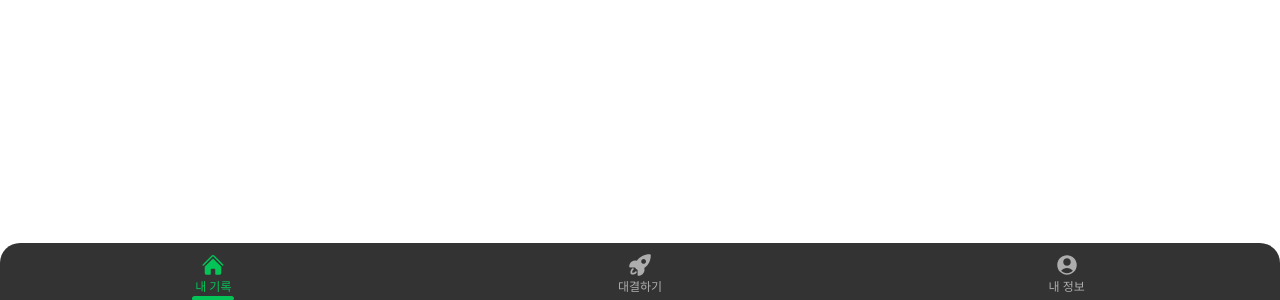
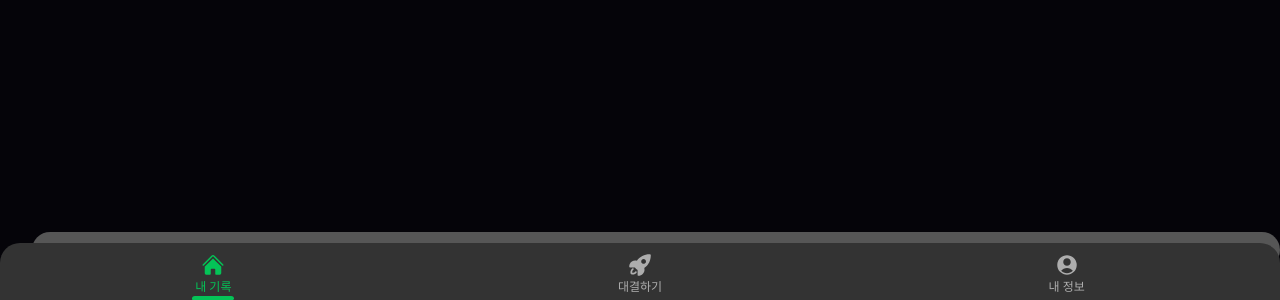
Before and after one commit to raon-code/apptitude-client, a React (Create React App) app: page / in a window 1280 px wide. Shown: the part 500-800 px from the top of the page. Built offline with nearby package versions, Linux system fonts and the light colour scheme.

Commit message:
[refactor] 메인화면 화면명 변경

```diff
--- /dev/null
+++ b/src/pages/Main.jsx
@@ -0,0 +1,43 @@
+import styled from 'styled-components';
+import { useState } from 'react';
+import Button from '../components/Button';
+import Modal from '../components/Modal';
+import Nav from '../components/Nav';
+
+const MainWrap = styled.div`
+  width: 100vw;
+  height: 100vh;
+  background-color: #050409;
+  padding: 64px 16px 0;
+  border: none;
+  display: flex;
+  flex-direction: column;
+`;
+
+export default function Main() {
+  const [modalOpen, setModalOpen] = useState(false);
+  const [status, setStatus] = useState('디톡스 시작하기!');
+
+  function onClick() {
+    // if (titles.length === index + 1) {
+    //   console.log('끝');
+    //   return;
+    // }
+    // setIndex((prevIndex) => prevIndex + 1);
+    // setTitle(titles[index + 1]);
+    // setPlaceholder(placeholders[index + 1]);
+    // if (index === 2) {
+    // }
+  }
+
+  return (
+    <div>
+      <MainWrap>
+        <Button clickEvent={onClick} status={status} />
+      </MainWrap>
+
+      <Nav />
+      {modalOpen ? <Modal /> : null}
+    </div>
+  );
+}
```
Also changed, not shown: src/router.jsx (+15 -15 lines).
